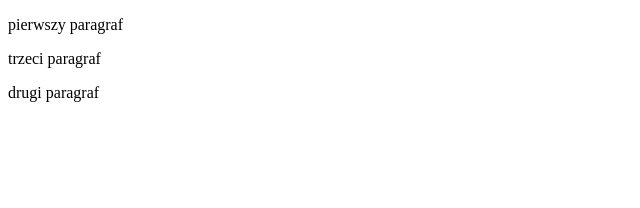
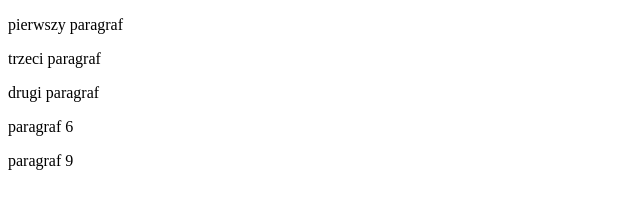
Before and after one commit to bkolaw/bkolaw.github.io, a plain HTML site: page index.html in a window 1280 px wide. Shown: the whole page, without its empty margins (0-640 px from the left). Drawn offline with Linux system fonts and the light colour scheme.

Commit message:
paragraf9

```diff
--- a/index.html
+++ b/index.html
@@ -10,6 +10,7 @@
     <p>pierwszy paragraf</p>
     <p>trzeci paragraf</p>
     <p>drugi paragraf</p>
-
+    <p>paragraf 6</p>
+    <p>paragraf 9</p>
 </body>
 </html>
```
